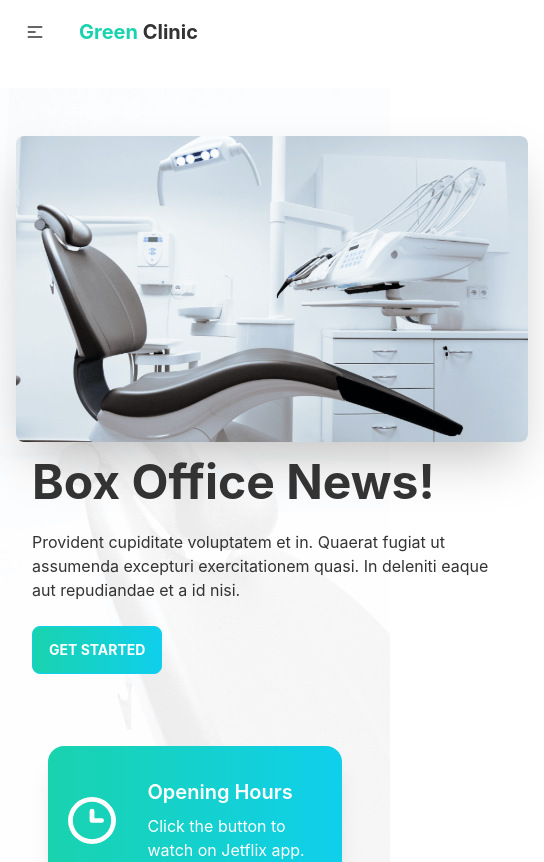
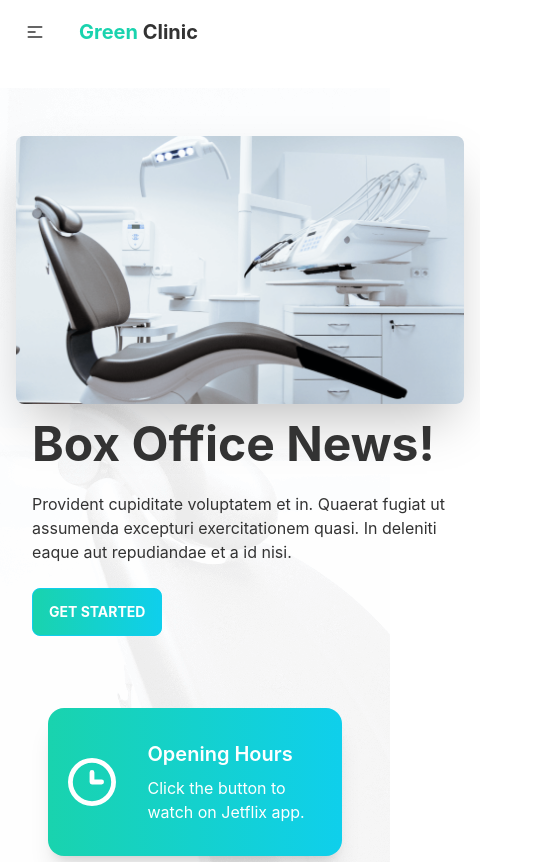
Before and after one commit to NaimulAlam/green-clinic, a React (Create React App) app: page / in a window 390 px wide. Shown: the top 862 px of the page, 544 px wide, since content can reach past the window. Built offline with nearby package versions, Linux system fonts and the light colour scheme.

Commit message:
Home Banner image issue resoleved

```diff
--- a/src/Pages/Home/Banner.js
+++ b/src/Pages/Home/Banner.js
@@ -3,12 +3,12 @@ import chair from '../../assets/images/chair.png';
 
 const Banner = () => {
   return (
-    <div class="hero py-8 lg:py-20 my-6 lg:my-20">
+    <div class="hero py-8 md:py-20 my-6 lg:my-20">
       <div class="hero-content flex-col lg:flex-row-reverse">
         <img
           src={chair}
           alt="a dental chair"
-          class="max-w-lg rounded-lg shadow-2xl"
+          class="max-w-md lg:max-w-lg rounded-lg shadow-2xl"
         />
         <div class="px-4">
           <h1 class="text-5xl font-bold">Box Office News!</h1>
@@ -17,7 +17,9 @@ const Banner = () => {
             excepturi exercitationem quasi. In deleniti eaque aut repudiandae et
             a id nisi.
           </p>
-          <button class="btn btn-primary text-white font-bold bg-gradient-to-r from-secondary to-primary ">Get Started</button>
+          <button class="btn btn-primary text-white font-bold bg-gradient-to-r from-secondary to-primary ">
+            Get Started
+          </button>
         </div>
       </div>
     </div>
```
